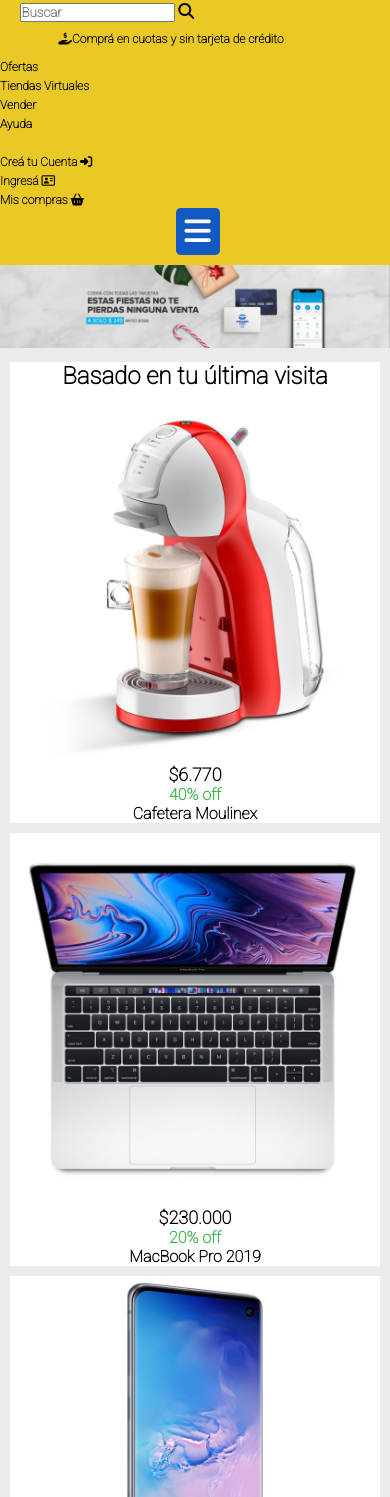
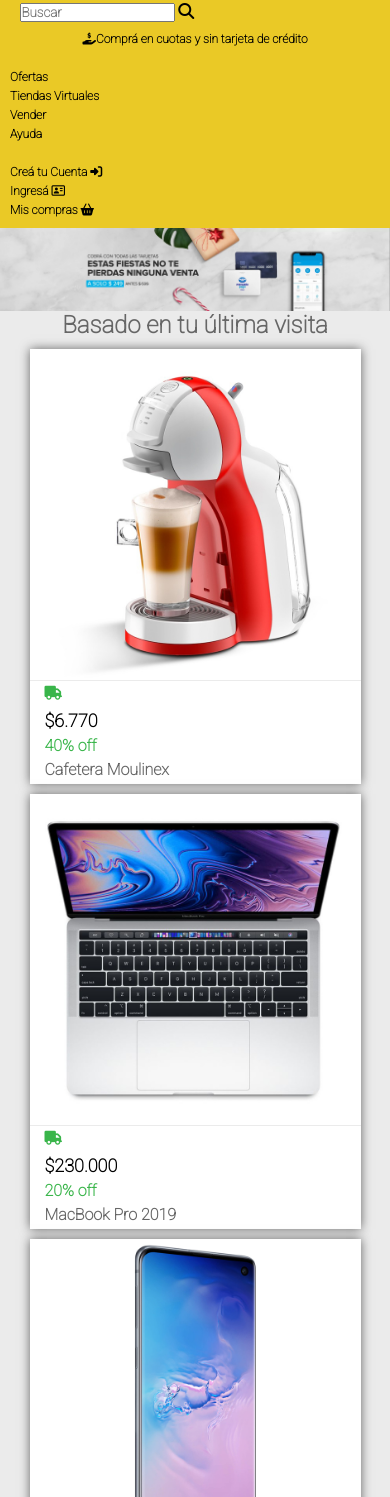
Before and after one commit to Lucioo04/mercado-liebre, a website: page views/home.html in a window 390 px wide. Shown: the part 103-1600 px from the top of the page. Drawn offline with Linux system fonts and the light colour scheme.

Commit message:
cambios para responsive

```diff
--- a/public/css/general.css
+++ b/public/css/general.css
@@ -19,6 +19,7 @@
 
 header{
     background-color: var(--color-amarillo);
+    padding-bottom: 10px;
 }
 
 a {
@@ -46,12 +47,13 @@ footer i {
 .burger-menu {
         background-color: var(--color-celeste);
         border-radius: 10%;
-        display: inline-block;
-        margin-left: 45%;
+        display: block;
+        width: 40px;
+        margin: auto;
         padding: 6px 9px;
-        font-size: 30px;
+        font-size: 20px;
+        text-align: center;
         color:white;
-        margin-bottom: 10px;
     }
 
 
@@ -75,8 +77,10 @@ footer p {
 
 h1 {
     font-size: 24px;
+
 }
 
 p{
     font-size: 12px;
+
 }
--- a/public/css/home.css
+++ b/public/css/home.css
@@ -1,14 +1,50 @@
 main {
     background-color: var(--color-gris-claro);
-    text-align: center;
+    display: flex;
+    flex-wrap: wrap;
+    justify-content: center;
     padding-bottom: 5px;
+    color: var(--color-gris-oscuro)
 
 }
 
-main section article {
+main section {
+    width: 90vw;
+
+}
+
+main section h1
+{
+    text-align: center;
+}
+
+main section article  {
+    display: flex;
+    flex-direction: column;
+    justify-content: center;
     background-color: #FFF;
     margin: 10px 10px;
+    box-shadow: 0px 0px 10px rgb(100,100,100);
+
 }
+
+main section article i {
+    color:var(--color-verde);
+    font-size: 14px;
+    margin: 5px 0px 5px 15px;
+
+
+}
+
+.section_article_info_productos{
+
+    border-top: 1px solid var(--color-gris-claro);
+
+}
+.section_article_info_productos p {
+    margin: 5px 0px 5px 15px;
+}
+
 
 .descuento {
     color:var(--color-verde);
@@ -17,6 +53,7 @@ main section article {
 
 .precio {
     font-size: 18px;
+    color: #000000;
 }
 
 .descripcion {
@@ -25,6 +62,7 @@ main section article {
 
 header nav {
     margin-top: 10px;
+    display: none;
 }
 
 .busqueda {
@@ -33,5 +71,21 @@ header nav {
 
 .compra {
     margin: 10px;
-    margin-left: 15%;
+    text-align: center;
 }
+
+@media (min-width : 361px) {
+body header {
+
+    .burger-menu {
+        display: none;
+    }
+
+    .nav {
+        display:inline-block;
+        margin-left: 10px;
+    }
+
+}
+
+}
--- a/views/home.html
+++ b/views/home.html
@@ -16,9 +16,12 @@
                     <i class="fa-solid fa-magnifying-glass"></i>
                 </form>
             </div>
-            <div class=" comprar">
             <p class="compra"><i class="fa-solid fa-hand-holding-dollar"></i>Comprá en cuotas y sin tarjeta de crédito</p>
+            <a href="">
+            <div class="burger-menu">
+            <i class="fas fa-bars"></i>
             </div>
+            </a>
             <nav class="nav">
                 <ul>
                 <li><a href="">Ofertas</a></li>
@@ -30,66 +33,88 @@
                 <li><a href="">Ingresá <i class="fa-regular fa-address-card"></i></a></li>
                 <li><a href="">Mis compras <i class="fa-solid fa-basket-shopping"></i></a></li>
             </ul>
-            <a href="">
-                <div class="burger-menu">
-                <i class="fas fa-bars"></i>
-                </div>
-            </a>
+            </nav>
+
+
         </header>
     <main>
         <img class="banner" src="/images/img-home-banner.jpg" width ="100%">
         <section>
+            <h1>Basado en tu última visita</h1>
             <article>
-                <h1>Basado en tu última visita</h1>
                 <img src="/images/img-cafetera-moulinex.jpg" width ="100%">
+                <div class="section_article_info_productos">
+                    <i class="fa-solid fa-truck"></i>
                 <p class="precio">$6.770</p>
                 <p class="descuento">40% off</p>
-                <b class="descripcion">Cafetera Moulinex</b>
+                <p class="descripcion">Cafetera Moulinex</p>
+            </div>
             </article>
             <article>
                 <img src="/images/img-macbook-pro-2019.jpg" width ="100%">
+                <div class="section_article_info_productos">
+                <i class="fa-solid fa-truck"></i>
                 <p class="precio">$230.000</p>
                 <p class="descuento">20% off</p>
-                <b class="descripcion">MacBook Pro 2019</b>
+                <p class="descripcion">MacBook Pro 2019</p>
+                </div>
             </article>
             <article>
                 <img src="/images/img-samsung-galaxy-s10.jpg" width ="100%">
+                <div class="section_article_info_productos">
+                <i class="fa-solid fa-truck"></i>
                 <p class="precio">$70.500</p>
                 <p class="descuento">10% off</p>
-                <b class="descripcion">Samsung Galaxy S10</b>
+                <p class="descripcion">Samsung Galaxy S10</p>
+            </div>
             </article>
             <article>
             <img src="/images/img-tv-samsung-smart.jpg" width ="100%">
+            <div class="section_article_info_productos">
+                <i class="fa-solid fa-truck"></i>
                 <p class="precio">$23.200</p>
                 <p class="descuento">5% off</p>
-                <b class="descripcion">SmartTv Samsung 43"</b>
+                <p class="descripcion">SmartTv Samsung 43"</p>
+            </div>
             </article>
         </section>
-        <section class>
+        <section>
+            <h1>Sección de Ofertas</h1>
             <article>
-                <h1>Sección de Ofertas</h1>
                 <img src="/images/img-cafetera-moulinex.jpg" width ="100%">
+                <div class="section_article_info_productos">
+                <i class="fa-solid fa-truck"></i>
                 <p class="precio">$6.770</p>
                 <p class="descuento">40% off</p>
-                <b class="descripcion">Cafetera Moulinex</b>
+                <p class="descripcion">Cafetera Moulinex</p>
+                </div>
             </article>
             <article>
                 <img src="/images/img-macbook-pro-2019.jpg" width ="100%">
+                <div class="section_article_info_productos">
+                <i class="fa-solid fa-truck"></i>
                 <p class="precio">$230.000</p>
                 <p class="descuento">20% off</p>
-                <b class="descripcion">MacBook Pro 2019</b>
+                <p class="descripcion">MacBook Pro 2019</p>
+                </div>
             </article>
             <article>
                 <img src="/images/img-samsung-galaxy-s10.jpg" width ="100%">
+                <div class="section_article_info_productos">
+                <i class="fa-solid fa-truck"></i>
                 <p class="precio">$70.500</p>
                 <p class="descuento">10% off</p>
-                <b class="descripcion">Samsung Galaxy S10</b>
+                <p class="descripcion">Samsung Galaxy S10</p>
+            </div>
             </article>
             <article>
             <img src="/images/img-tv-samsung-smart.jpg" width ="100%" >
+            <div class="section_article_info_productos">
+                <i class="fa-solid fa-truck"></i>
                 <p class="precio">$23.200</p>
                 <p class="descuento">5% off</p>
-                <b class="descripcion">SmartTv Samsung 43"</b>
+                <p class="descripcion">SmartTv Samsung 43"</p>
+            </div>
             </article>
         </section>
     </main>
```
